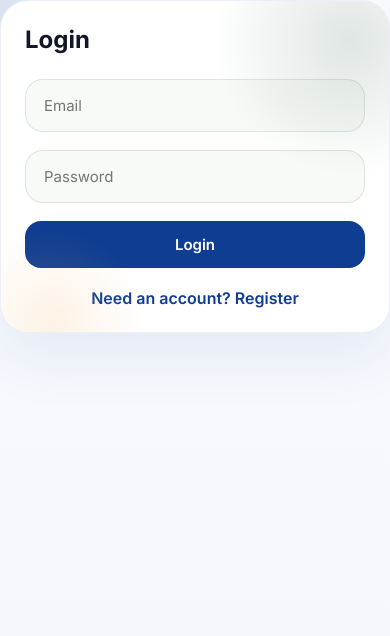
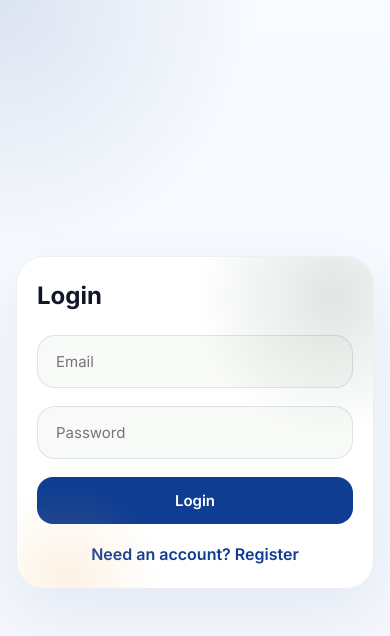
Before and after one commit to prasadgeethika/RecruitFlow, a React (Vite) app in the folder frontend/: page /login in a window 390 px wide. Shown: the top 636 px of the page. Built offline with nearby package versions, Linux system fonts and the light colour scheme.

Commit message:
feat(ui): improve login and register page layout

```diff
--- a/frontend/src/App.css
+++ b/frontend/src/App.css
@@ -133,6 +133,31 @@ body {
   display: block;
   padding: 0;
   background: transparent;
+}
+
+.page.auth-page {
+  min-height: 100vh;
+  display: flex;
+  justify-content: center;
+  align-items: center;
+  padding: 40px 24px;
+  background: transparent;
+}
+
+.page.auth-page .card {
+  width: 100%;
+  max-width: 440px;
+  padding: 32px;
+}
+
+@media (max-width: 520px) {
+  .page.auth-page {
+    padding: 24px 16px;
+  }
+
+  .page.auth-page .card {
+    padding: 24px 20px;
+  }
 }
 
 @media (max-width: 1024px) {
--- a/frontend/src/pages/LoginPage.tsx
+++ b/frontend/src/pages/LoginPage.tsx
@@ -30,7 +30,7 @@ export default function LoginPage() {
   };
 
   return (
-    <div className="page">
+    <div className="page auth-page">
       <div className="card">
         <h2>Login</h2>
         <form className="auth-form" onSubmit={handleSubmit}>
--- a/frontend/src/pages/RegisterPage.tsx
+++ b/frontend/src/pages/RegisterPage.tsx
@@ -22,7 +22,7 @@ export default function RegisterPage() {
   };
 
   return (
-    <div className="page">
+    <div className="page auth-page">
       <div className="card">
         <h2>Register</h2>
         <form className="auth-form" onSubmit={handleSubmit}>
```
